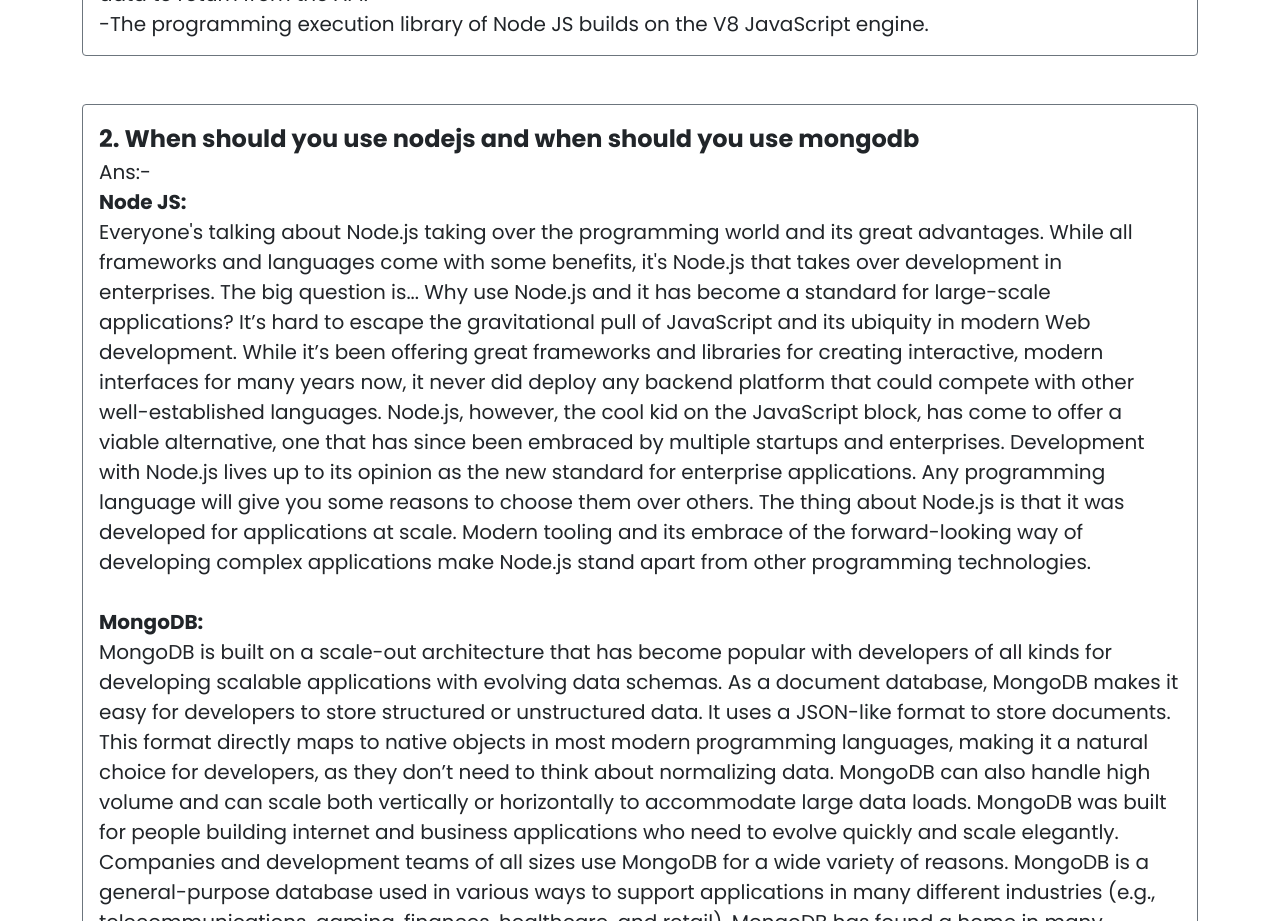
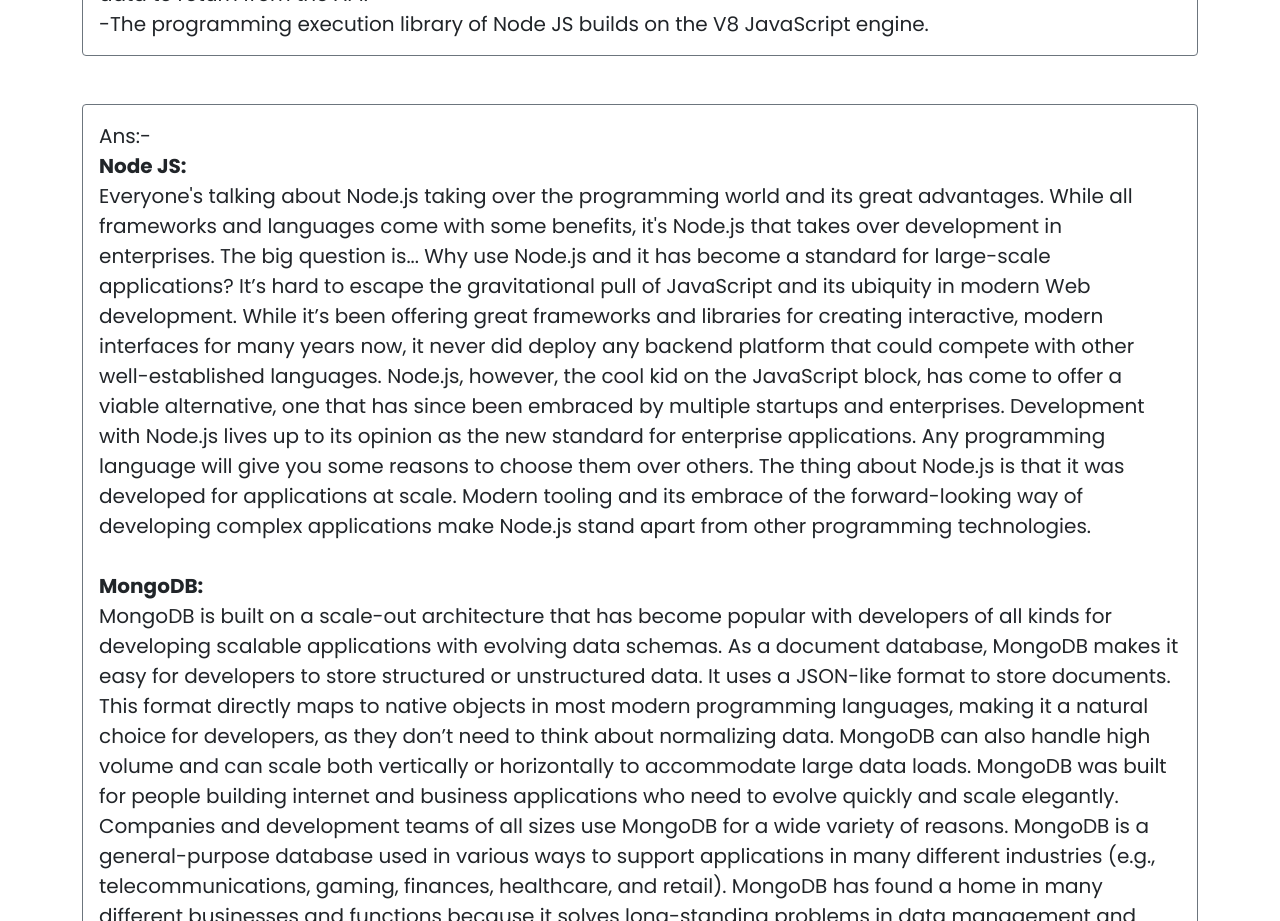
Before and after one commit to sarkerrakib/warehouse-management-client-side, a React (Create React App) app: page /blog in a window 1280 px wide. Shown: the part 780-1701 px from the top of the page. Built offline with nearby package versions, Linux system fonts and the light colour scheme; no server answers.

Commit message:
blog page

```diff
--- a/src/Pages/Blog/Blog.js
+++ b/src/Pages/Blog/Blog.js
@@ -42,9 +42,7 @@ const Blog = () => {
                 {/* second question */}
 
                 <div className="border border-secondary p-3 rounded">
-                    <div className='fw-bolder fs-4'>
-                        2. When should you use nodejs and when should you use mongodb <br />
-                    </div>
+
                     <div className="fs-5">
                         Ans:- <br />
                         <b>Node JS:</b><br />
```
